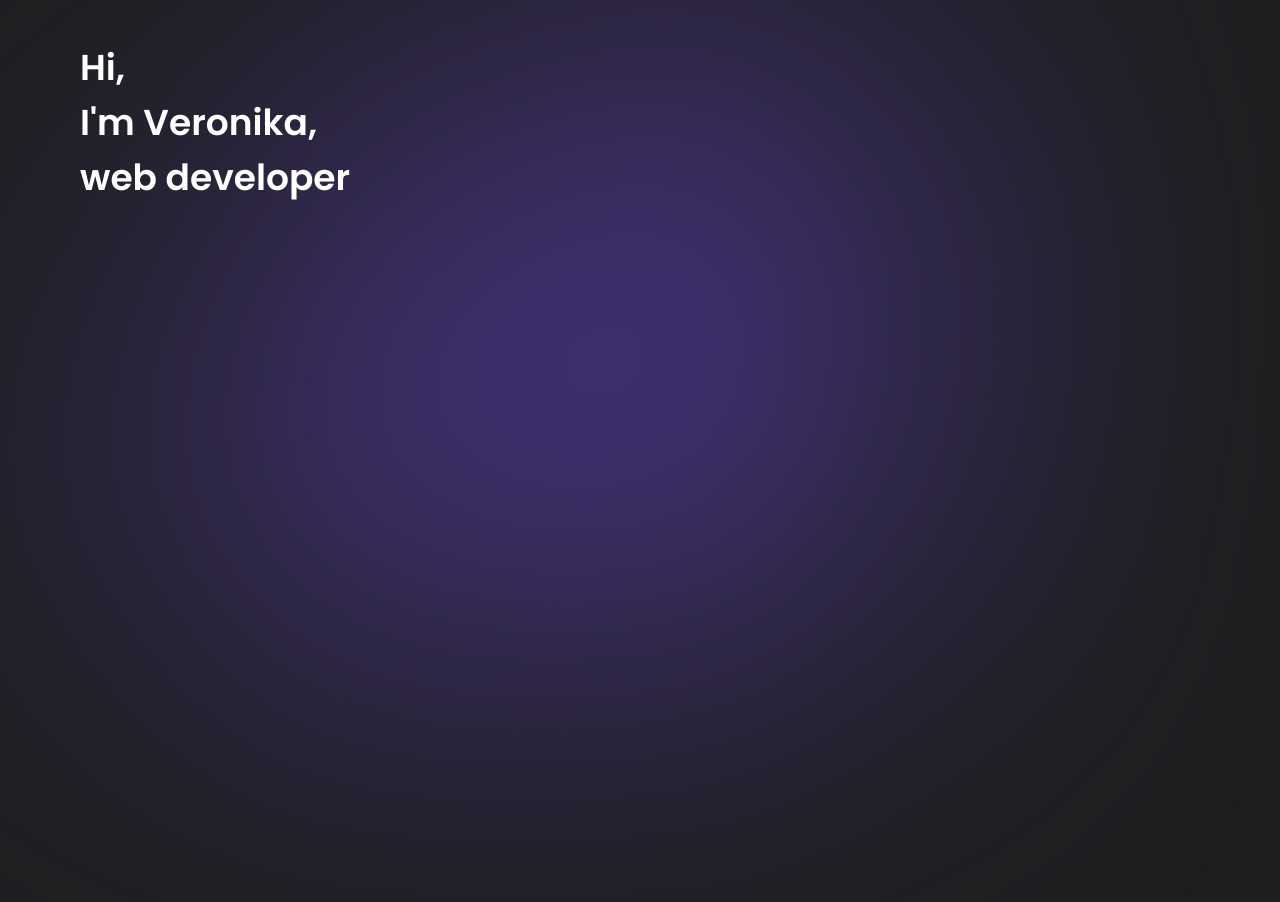
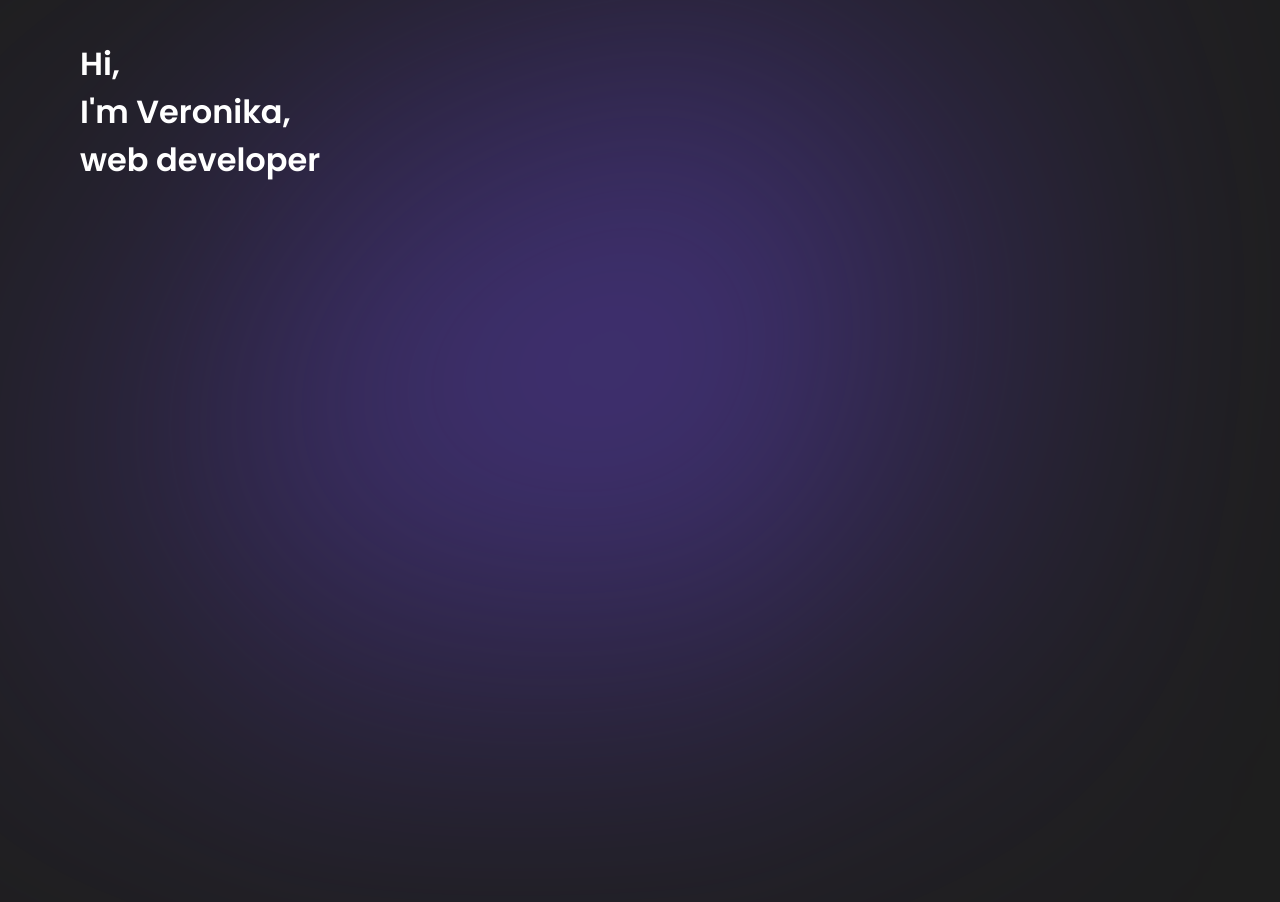
Before and after one commit to wbogatyrewa/portfolio, a React (Create React App) app: page / in a window 1280 px wide. Shown: the top 902 px of the page. Built offline with nearby package versions, Linux system fonts and the light colour scheme.

Commit message:
change font size to H1

```diff
--- a/src/components/TextComponents/TextComponents.style.ts
+++ b/src/components/TextComponents/TextComponents.style.ts
@@ -1,5 +1,5 @@
 import styled from "@emotion/styled";
 
 export const H1 = styled.h1`
-  font-size: 2.25rem;
+  font-size: 2rem;
 `;
```
